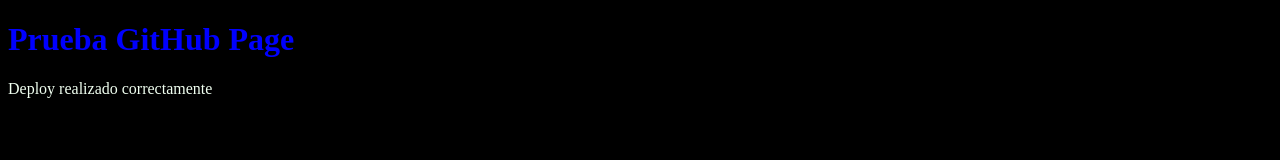
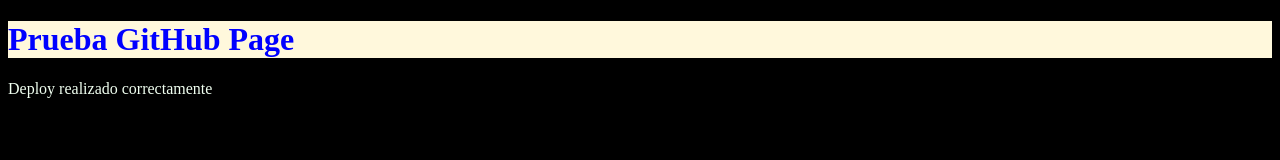
Before and after one commit to smts164422/ejemplo1, a plain HTML site: page index.html in a window 1280 px wide. Drawn offline with Linux system fonts and the light colour scheme.

Commit message:
commit five

```diff
--- a/index.html
+++ b/index.html
@@ -6,7 +6,9 @@
     <title>Document</title>
 </head>
 <body style="background-color: black;">
-    <h1 style="color: blue;">Prueba GitHub Page</h1>
+    <header style="background-color: cornsilk;">
+        <h1 style="color: blue;">Prueba GitHub Page</h1>
+    </header>
     <p style="color: honeydew;">Deploy realizado correctamente</p>
 
 </body>
```
